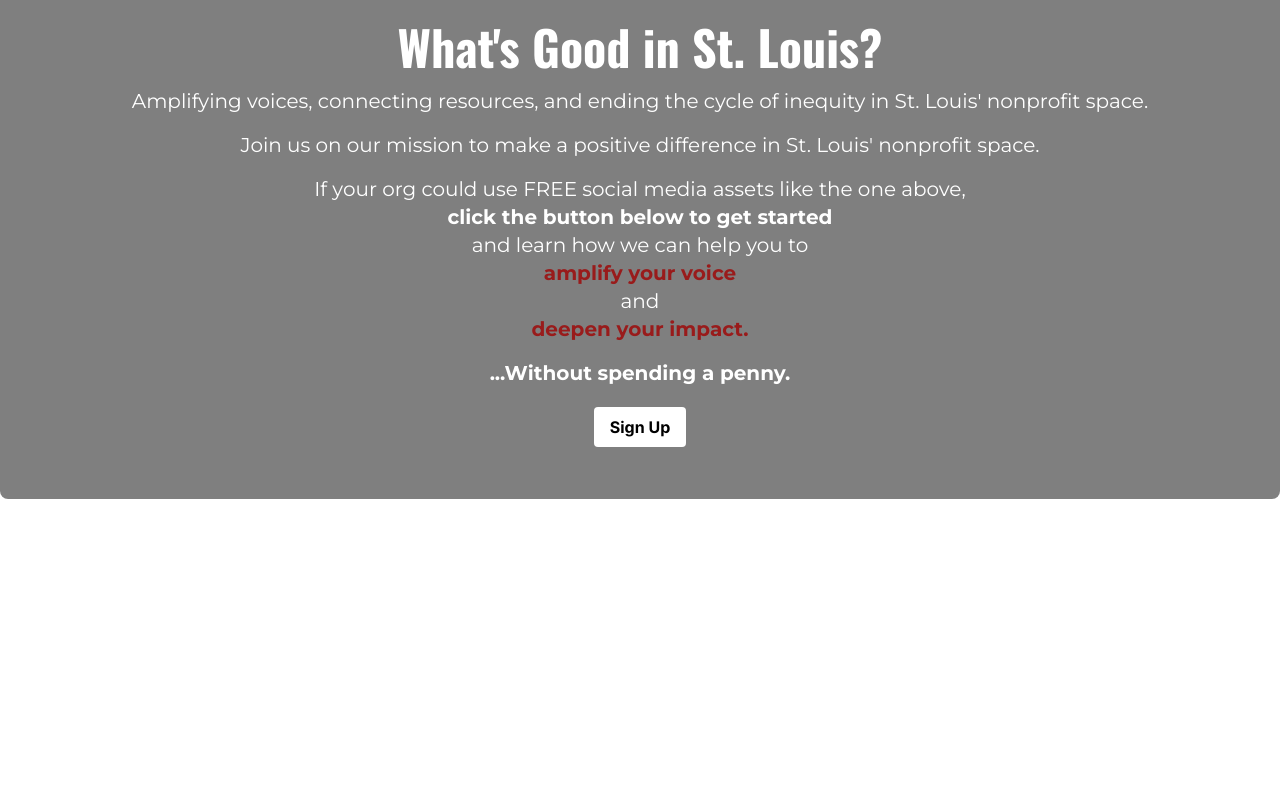
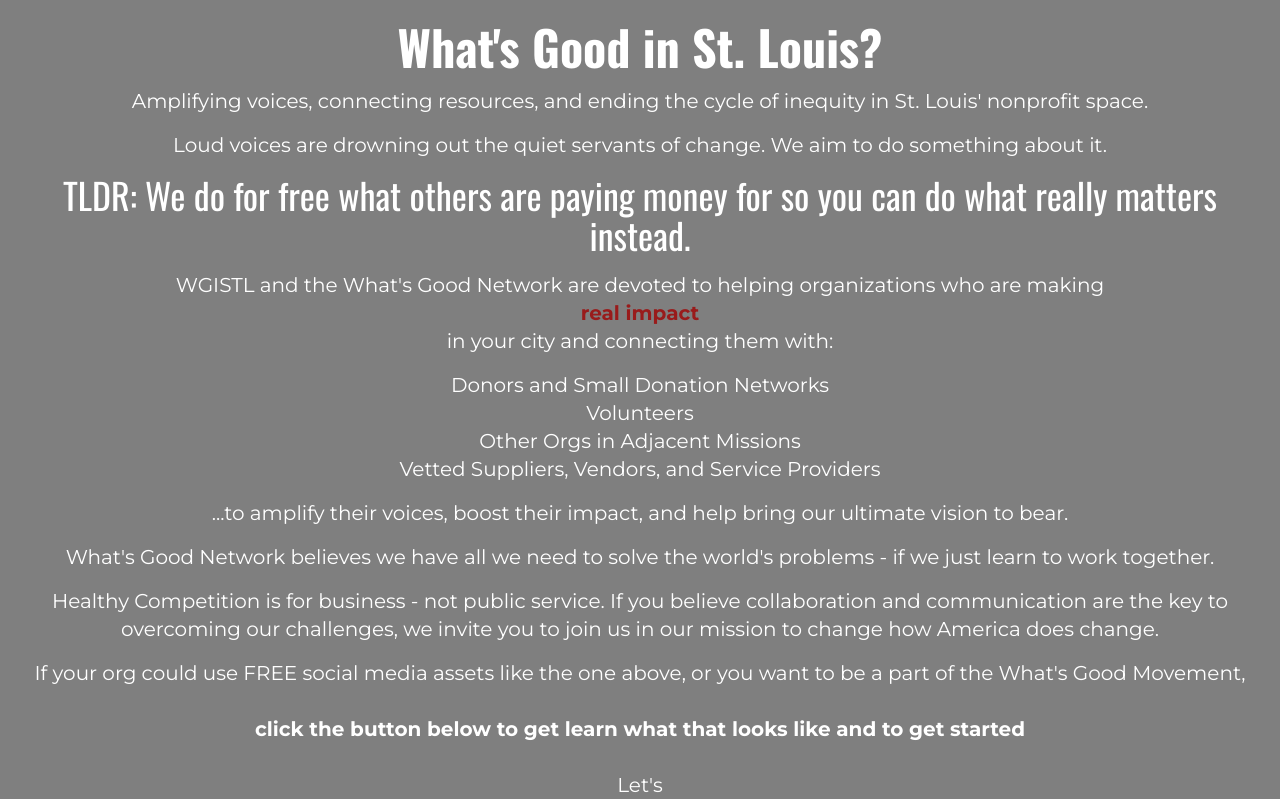
Before and after one commit to drod1107/wgistl-website, a Next.js app: page / in a window 1280 px wide. Shown: the part 681-1480 px from the top of the page. Before the commit the page ends 1180 px from the top, so only its background shows below. Built offline with nearby package versions, Linux system fonts and the light colour scheme; no server answers.

Commit message:
update content on landing and sign up pages; add warning about lag in processing times on g drive uploads

```diff
--- a/src/app/signup/[[...sign-up]]/page.tsx
+++ b/src/app/signup/[[...sign-up]]/page.tsx
@@ -6,6 +6,7 @@ import { useRouter } from 'next/navigation'
 import Header from '@/components/Header'
 import { isClerkAPIResponseError } from '@clerk/nextjs/errors'
 import { DriveErrorType } from '@/types/drive'
+import Link from 'next/link'
 
 export const dynamic = 'force-dynamic';
 
@@ -254,6 +255,21 @@ export default function Page() {
       <Header />
       <div className="container mx-auto px-4 py-8">
         <h1 className="text-2xl font-bold mb-6">Sign up</h1>
+        <h2 className="text-lg font-semibold mb-4">Here's the problem:</h2>
+        <p className="mb-4">Big orgs suck the air out of the room. Some are great. Some are not.</p>
+        <p className="mb-4">Most of them prevent resources from flowing to smaller orgs who all too often are far too busy making an impact to crow about it.</p>
+        <p className="mb-4">We're here to help.</p>
+        <br/>
+        <h2 className="text-lg font-semibold mb-4">Here's our solution:</h2>
+        <p className="mb-4">We take your submitted raw video and produce web content that's polished and ready for sharing across channels to amplify your voice.</p>
+        <p className="mb-4">That's where we're starting. And it's free. Completely.</p>
+        <br/>
+        <p className="mb-4">Over time, we hope to do more. <br/><strong>MUCH more.</strong></p>
+        <p className="mb-4">We plan to build networks to help you collaborate to make broader impacts.<br/><br/> Social funding networks to help you impact deeper.<br/><br/> And sharing networks to help you brag about it all, everywhere that matters.</p>
+        <br/>
+        <h2 className="text-lg font-semibold mb-4">Ready to level up your organization? <br/><br/>Fill out the form to get started. Together, we can do anything. Let's go do THIS thing, and let's do it now.</h2>
+        {/* link to email david@windroseandco.com */}
+        <p className="mb-4"><Link href="mailto:david@windroseandco.com">- David Rodriguez, WGISTL</Link></p>
         <form onSubmit={handleSubmit} className="max-w-md mx-auto">
           <div className="mb-4">
             <label className="block mb-2" htmlFor="firstName">
--- a/src/components/LandingContent.tsx
+++ b/src/components/LandingContent.tsx
@@ -23,18 +23,37 @@ export default function LandingContent() {
           Amplifying voices, connecting resources, and ending the cycle of inequity in St. Louis&apos; nonprofit space.
         </p>
         <p className="text-xl text-white mt-4 font-montserrat">
-          Join us on our mission to make a positive difference in St. Louis&apos; nonprofit space.
+          Loud voices are drowning out the quiet servants of change. We aim to do something about it.
+        </p>
+        <h2 className="text-4xl text-white mt-4 font-oswald">TLDR: We do for free what others are paying money for so you can do what really matters instead.</h2>
+
+        <p className="text-xl text-white mt-4 font-montserrat">
+          WGISTL and the What's Good Network are devoted to helping organizations who are making <br/><strong className="text-red-800">real impact</strong><br/> in your city and connecting them with:
+        </p>
+        <ul className="text-xl text-white mt-4 font-montserrat">
+          <li>Donors and Small Donation Networks</li>
+          <li>Volunteers</li>
+          <li>Other Orgs in Adjacent Missions</li>
+          <li>Vetted Suppliers, Vendors, and Service Providers</li>
+        </ul>
+          <p className="text-xl text-white mt-4 font-montserrat">
+          ...to amplify their voices, boost their impact, and help bring our ultimate vision to bear.
+        </p>
+        <h3 className="text-xl text-white mt-4 font-montserrat">What's Good Network believes we have all we need to solve the world's problems - if we just learn to work together.</h3>
+
+        <p className="text-xl text-white mt-4 font-montserrat">
+          Healthy Competition is for business - not public service. If you believe collaboration and communication are the key to overcoming our challenges, we invite you to join us in our mission to change how America does change.
         </p>
         <p className="text-xl text-white mt-4 font-montserrat">
-          If your org could use FREE social media assets like the one above,<br />
-          <strong>click the button below to get started </strong><br />
-          and learn how we can help you to <br />
-          <strong className="text-red-800">amplify your voice</strong><br />
+          If your org could use FREE social media assets like the one above, or you want to be a part of the What's Good Movement, <br />
+          <br/><strong>click the button below to get learn what that looks like and to get started </strong><br/><br />
+          Let's <br />
+          <br/><strong className="text-red-800">amplify your voice</strong><br/><br />
           and <br />
-          <strong className="text-red-800">deepen your impact.</strong>
+          <br/><strong className="text-red-800">deepen your impact.</strong><br/>
         </p>
         <p className="text-xl text-white text-bold mt-4 font-montserrat">
-          <strong>...Without spending a penny.</strong>
+          <br/><strong>...Without spending a penny.</strong><br/>
         </p>
         <SignUpButton>
           <button className="bg-white text-black font-bold py-2 px-4 rounded my-5">
--- a/src/components/main/page.tsx
+++ b/src/components/main/page.tsx
@@ -80,6 +80,8 @@ export default function Main() {
       <h1 className="text-3xl font-bold text-gray-800 font-oswald mb-8 text-center">
         {orgName}&apos;s Content Dashboard
       </h1>
+      <h2 className="text-2xl font-bold text-gray-800 font-oswald mb-4 text-center">
+        Note: During our beta launch phase,</h2><p className="text-xl text-gray-600 mb-4"> ...there may be delays in the appearance of preview thumbnails.<br/><br/> You may be required to click through in order to view the content. <br/><br/>Also be aware that uploads will continue to process for some time after upload before they can be viewed. <br/><br/>Thank you for your patience as we grow and evolve! </p>
       <VideoUpload folderId={unlistedId}/>
       <div className="flex-grow">
         <VideoGallery folderId={unlistedId} />  {/* Showing raw content playlist */}
```
